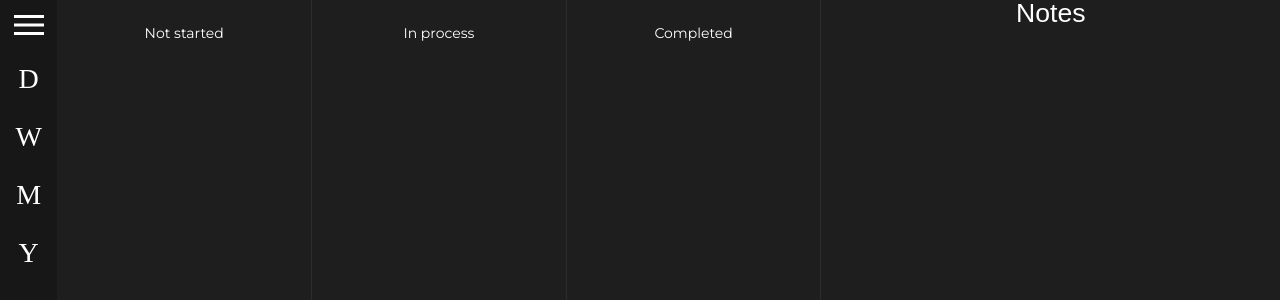
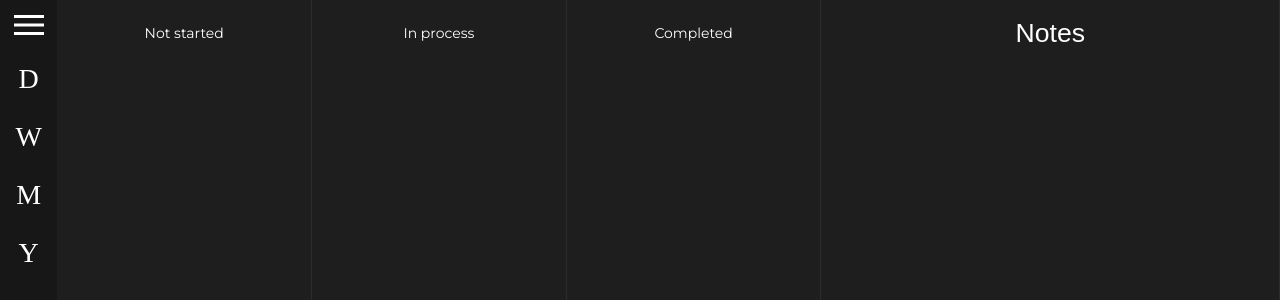
Before and after one commit to Vexer79/Planner, a plain HTML site: page index.html in a window 1280 px wide. Shown: the top 300 px of the page. Drawn offline with Linux system fonts and the light colour scheme; a web font is replaced by a local one.

Commit message:
feat: align notes-header to center

```diff
--- a/css/notes.css
+++ b/css/notes.css
@@ -1,6 +1,17 @@
 .notes-header {
+    display: flex;
+    justify-content: center;
+    align-items: center;
     text-align: center;
     font-size: 1.9em;
     color: white;
     font-family: "Protest Riot", sans-serif;
 }
+
+.right-container {
+    width: 100%;
+    height: 100%;
+    display: grid;
+    grid-template: 1fr 11fr / 1fr;
+    border-right: solid 1px #2c2c2c;
+}
```
